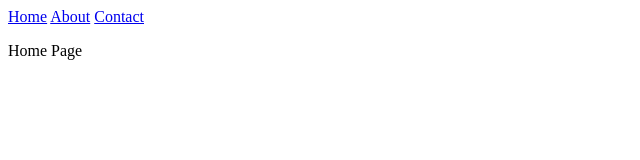
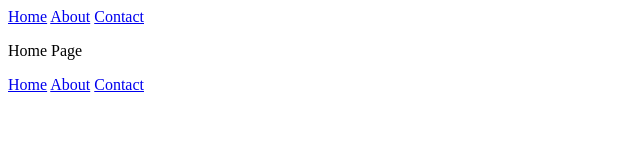
Before and after one commit to sreedartwork/sourcetree-practice, a plain HTML site: page index.html in a window 1280 px wide. Shown: the whole page, without its empty margins (0-640 px from the left). Drawn offline with Linux system fonts and the light colour scheme.

Commit message:
added a footer

```diff
--- a/index.html
+++ b/index.html
@@ -10,5 +10,12 @@
           </nav>
       </header>
    <p>Home Page</p>
+   <footer>
+        <nav>
+            <a href="#">Home</a>
+            <a href="#">About</a>
+            <a href="#">Contact</a>
+        </nav>
+   </footer>
   </body>
 </html>
```
